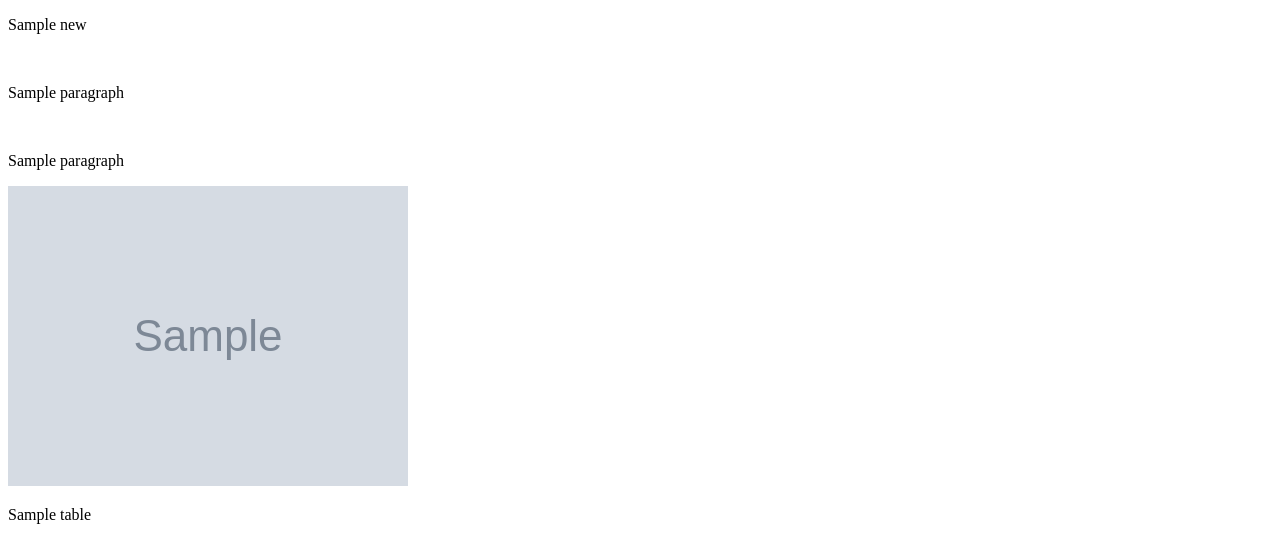
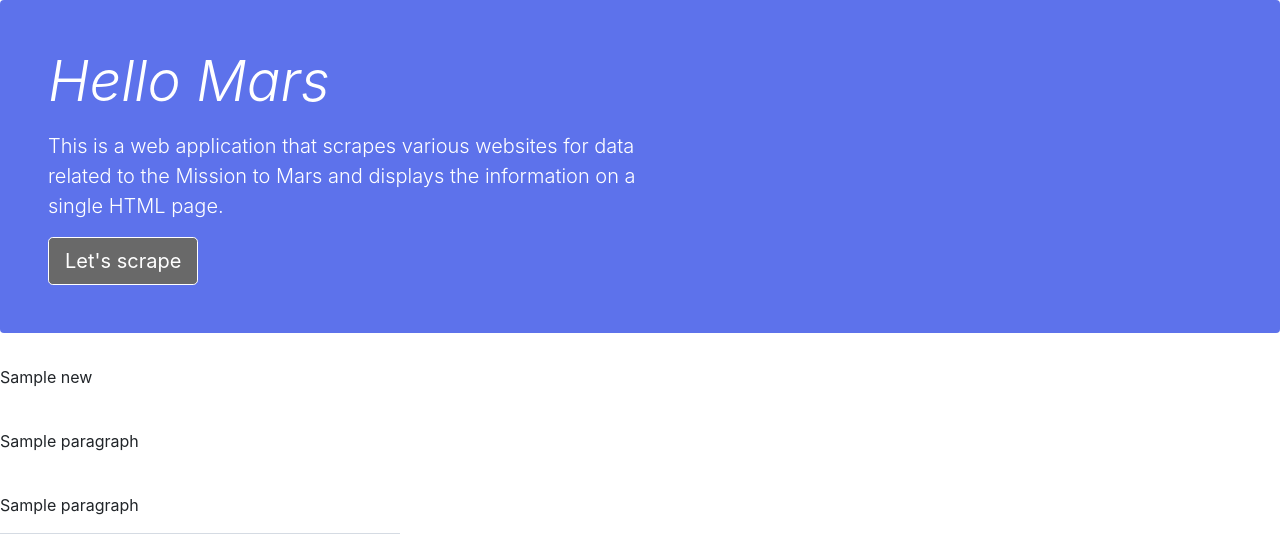
Before and after one commit to uldom/Web_Scraping_Challenge, a Flask app: template Missions_to_Mars/Templates/index.html in a window 1280 px wide. Shown: the top 534 px of the page. Run offline with Flask 2, Linux system fonts and the light colour scheme; the template is opened without the code that fills it: most values are stand-ins (such as "Sample title", 1, 10 or a date in 2020); grey boxes marked "Sample" are stand-in pictures; some libraries are stand-ins or nearby versions.

Commit message:
css style

```diff
--- a/Missions_to_Mars/Templates/index.html
+++ b/Missions_to_Mars/Templates/index.html
@@ -4,9 +4,61 @@
     <meta charset="UTF-8">
     <meta http-equiv="X-UA-Compatible" content="IE=edge">
     <meta name="viewport" content="width=device-width, initial-scale=1.0">
+    <!-- Bootstrap Css -->
+    <link rel="stylesheet" href="https://cdn.jsdelivr.net/npm/bootstrap@4.6.0/dist/css/bootstrap.min.css"
+        integrity="sha384-B0vP5xmATw1+K9KRQjQERJvTumQW0nPEzvF6L/Z6nronJ3oUOFUFpCjEUQouq2+l" crossorigin="anonymous">
     <title>Mission to Mars</title>
+    <!--CSS Link-->
+    <link rel="stylesheet" type="text/css">
+    <style>
+        .table .thead-dark th {
+            background-color: dimgray;
+            border-color: dimgray;
+        }
+        a:link:active,
+        a:visited:active {
+            color: white;
+        }
+        .responsive {
+            width: 10%;
+            height: auto;
+        }
+        .btn-primary {
+            background-color: dimgray;
+            border-color: white;
+        }
+        .btn-default:hover {
+            background-color: #922B21;
+            border-color: white;
+        }
+        .page-footer {
+            background-color: IndianRed;
+            margin-top: 60px;
+            position: fixed;
+            bottom: 0;
+            width: 100%;
+        }
+        .footer-copyright {
+            color: white;
+            border-top: 5px solid dimgray
+        }
+        .jumbotron {
+            color: #EFEFEF;
+            background-color: rgb(93, 114, 235);
+            width: 100%;
+        }
+    </style>
 </head>
 <body>
+    <!-- Jumbotron -->
+    <div class="jumbotron p-3 p-md-5 text-white rounded background-color">
+        <div class="col-md-6 px-0">
+            <h1 class="display-4 font-italic">Hello Mars</h1>
+            <p class="lead my-3">This is a web application that scrapes various websites for data related to the Mission
+                to Mars and displays the information on a single HTML page.</p>
+            <a class="btn btn-primary btn-default btn-lg" href="/scrape" role="button">Let's scrape</a>
+        </div>
+    </div>
 <p> {{info['news']['title']| safe}}</p>
 <br>
 <p> {{info['news']['paragraph']| safe}}</p>
```
